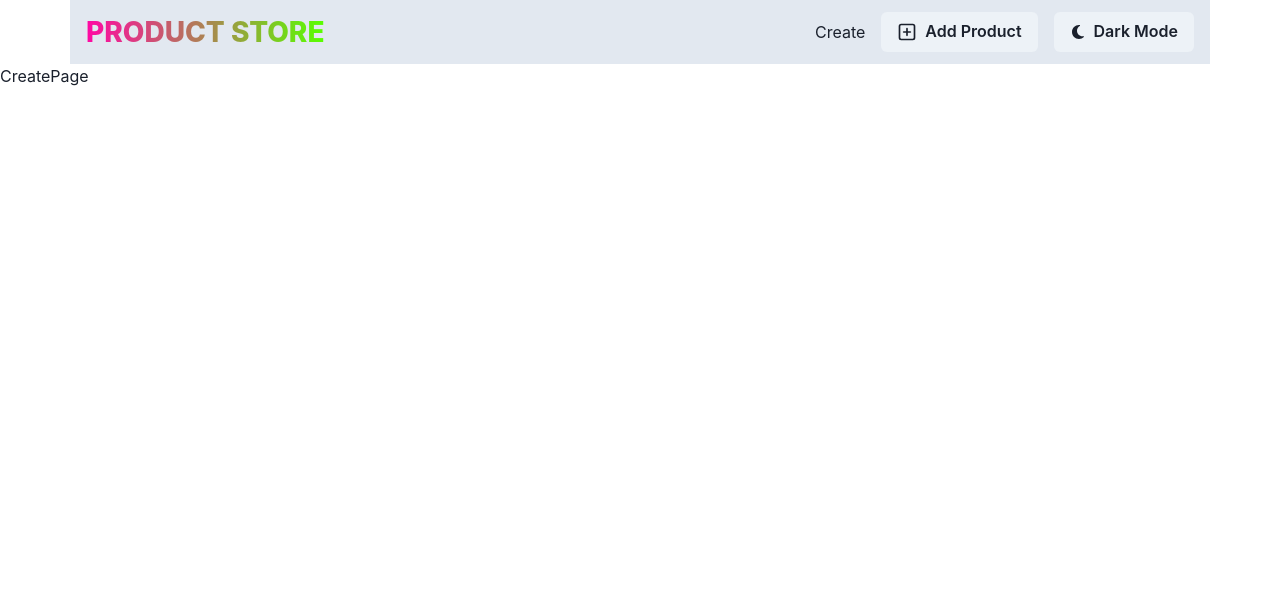
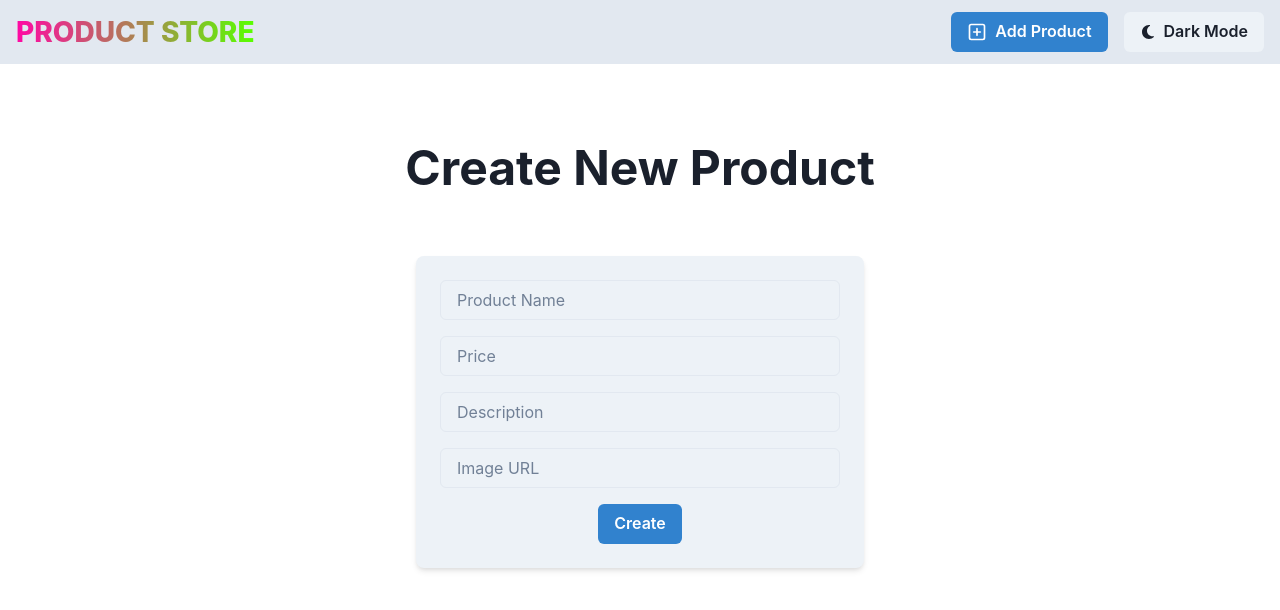
Before and after one commit to ElinKat/Website, a React (Vite) app in the folder frontend/: page /create in a window 1280 px wide. Shown: the top 610 px of the page. Built offline with nearby package versions, Linux system fonts and the light colour scheme.

Commit message:
added and updated create new product page.

```diff
--- a/frontend/src/components/navbar.jsx
+++ b/frontend/src/components/navbar.jsx
@@ -10,7 +10,7 @@ import { useColorMode, useColorModeValue } from '@chakra-ui/react'
 const Navbar = () => {
   const { colorMode, toggleColorMode } = useColorMode()
   return (
-    <Container maxW="1140px" px={4} bg={useColorModeValue('gray.200', 'gray.900')}>
+    <Container maxW="100%" px={4} bg={useColorModeValue('gray.200', 'gray.900')}>
       <Flex
         h={16}
         alignItems="center"
@@ -29,10 +29,18 @@ const Navbar = () => {
         </Text>
 
         <HStack spacing={4} alignItems="center">
-          <Link as={RouterLink} to="/create">Create</Link>
+          <Button
+            as={RouterLink}
+            to="/create"
+            leftIcon={<PlusSquareIcon fontSize="20px" />}
+            colorScheme="blue"
+          >
+            Add Product
+          </Button>
+          {/* <Link as={RouterLink} to="/create">Create</Link>
           <Button leftIcon={<PlusSquareIcon fontSize="20px" />}>
             Add Product
-          </Button>
+          </Button> */}
 
           <Button onClick={toggleColorMode} leftIcon={colorMode === 'light' ? <FaMoon /> : <GoSun />}>
             {colorMode === 'light' ? 'Dark Mode' : 'Light Mode'}
--- a/frontend/src/pages/CreatePage.jsx
+++ b/frontend/src/pages/CreatePage.jsx
@@ -1,8 +1,36 @@
 import React from 'react'
+import { Container, useColorModeValue, VStack, Heading, Box, Input, Button } from '@chakra-ui/react'
+import { useState } from 'react';
+
 
 const CreatePage = () => {
+    const [newProduct, setNewProduct] = useState({
+        name: '',
+        price: '',
+        description: '',
+        image: '',
+    });
+
+    const handleCreateProduct = () => {
+        console.log(newProduct);
+    };
+
   return (
-    <div>CreatePage</div>
+    <Container maxW="100%" px={4}>
+        <VStack spacing={8}>
+            <Heading as={"h1"} size={"2xl"} textAlign={"center"} mb={8} mt={20}>Create New Product</Heading>
+            <Box w={"full"} maxW={"md"} mx={"auto"} bg={useColorModeValue('gray.100', 'gray.900')} p={6} borderRadius={"lg"} boxShadow={"md"}>
+                <VStack spacing={4}>
+                    <Input placeholder="Product Name" name="name" type="text" value={newProduct.name} onChange={(e) => setNewProduct({ ...newProduct, name: e.target.value })} />
+                    <Input placeholder="Price" name="price" type="number" value={newProduct.price} onChange={(e) => setNewProduct({ ...newProduct, price: e.target.value })} />
+                    <Input placeholder="Description" name="description" type="text" value={newProduct.description} onChange={(e) => setNewProduct({ ...newProduct, description: e.target.value })} />
+                    <Input placeholder="Image URL" name="image" type="text" value={newProduct.image} onChange={(e) => setNewProduct({ ...newProduct, image: e.target.value })} />
+                    <Button colorScheme={"blue"} onClick={handleCreateProduct}>Create</Button>
+
+                </VStack>
+            </Box>
+        </VStack>
+    </Container>
   )
 }
 
```
